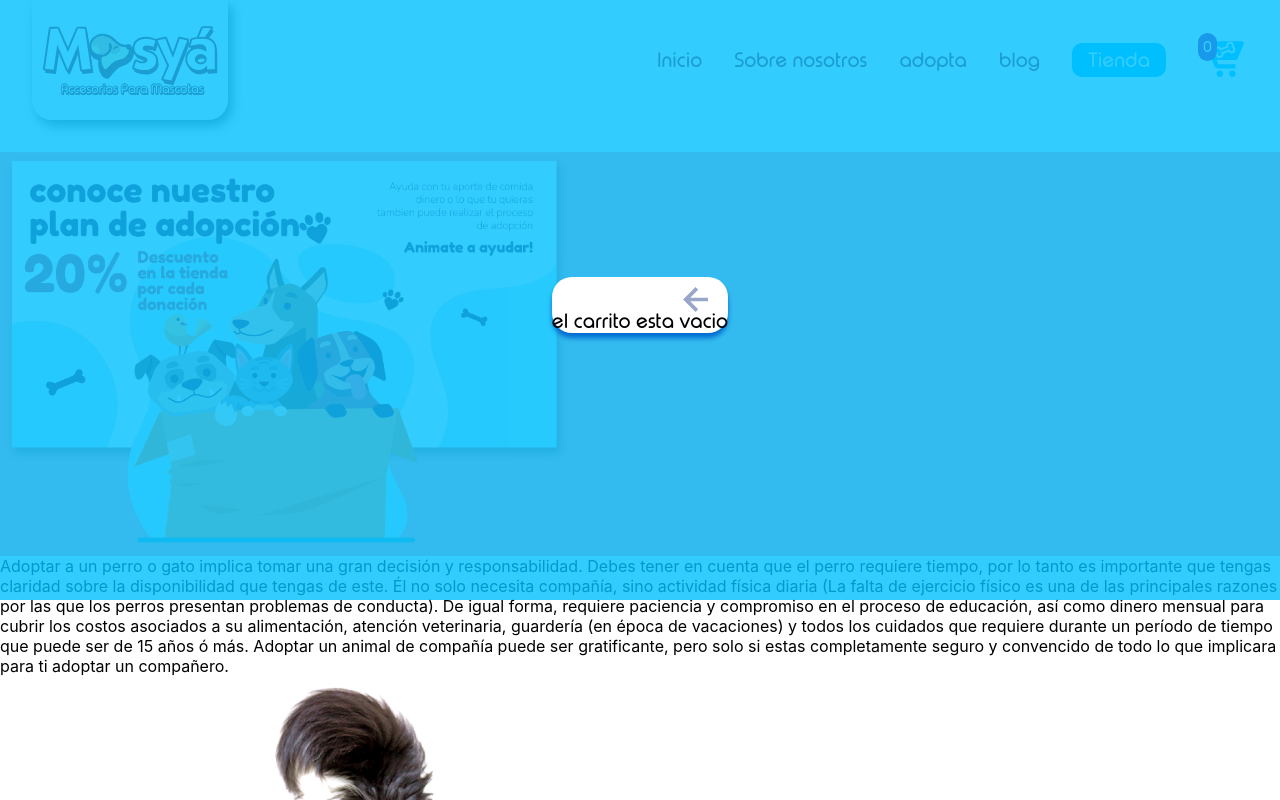
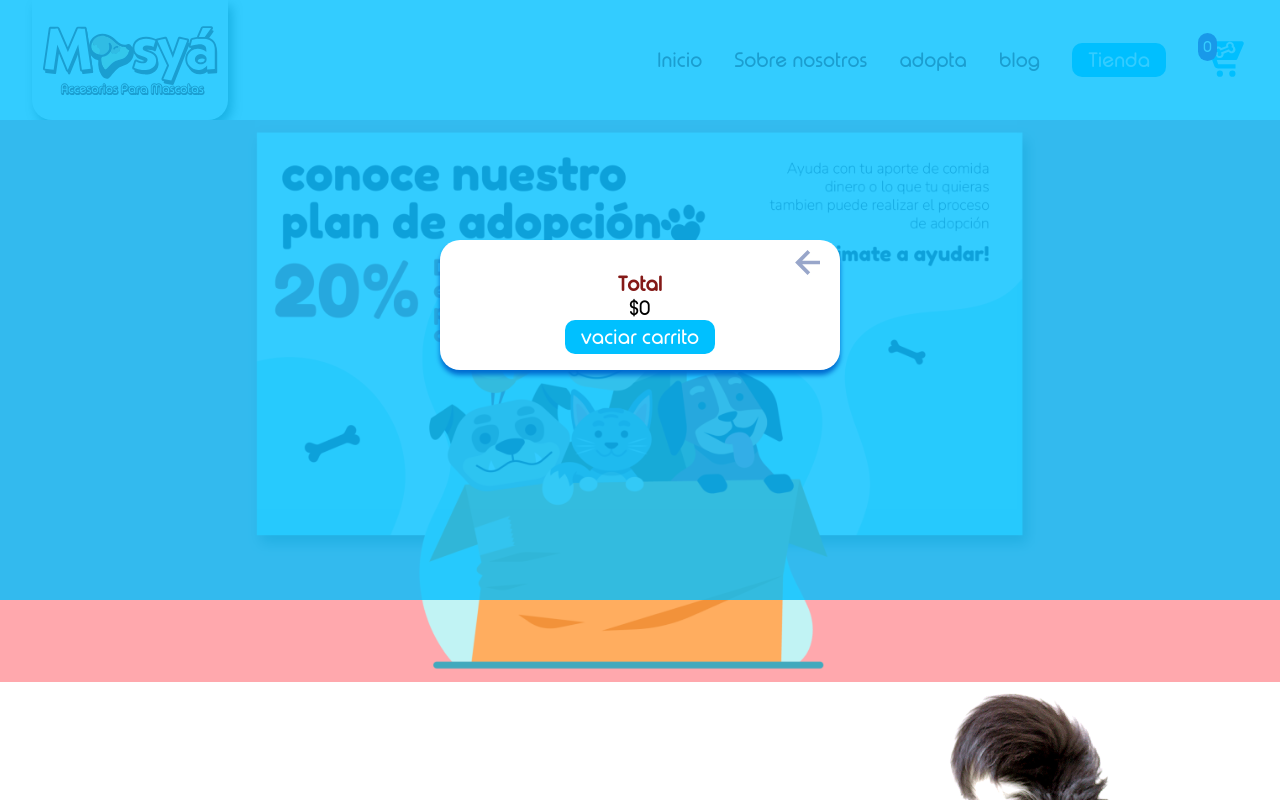
Before and after one commit to Robin98123/Masy-tienda-de-mascotas, a React (Create React App) app: page /adopt in a window 1280 px wide. Both pictures are taken after a click on the picture 1223 px from the left and 57 px from the top of the page. Shown: the top 800 px of the page. Built offline with nearby package versions, Linux system fonts and the light colour scheme.

Commit message:
se añaden productos al carrito

```diff
--- a/src/components/Footer.jsx
+++ b/src/components/Footer.jsx
@@ -1,4 +1,4 @@
-import React from "react"
+import React from "react";
 import "./footer.css"
 import logo_svg from "../img/logo_masya_usolibre.svg"
 import tiktok from "../icons/tiktok_icon.svg"
@@ -6,6 +6,7 @@ import instagram from "../icons/instagram_icon.svg"
 import whatsapp from "../icons/whatsapp_icon.svg"
 import youtube from "../icons/youtube_icon.svg"
 import medios_pago from "../icons/medios_pago.png"
+import { Routes } from "react-router-dom"
 
 
 export default function Footer (){
--- a/src/components/Header.jsx
+++ b/src/components/Header.jsx
@@ -1,4 +1,4 @@
-import React, { Fragment, useState } from "react";
+import React, { useState } from "react";
 import "./header.css";
 import logo from "../img/logo_masya.svg";
 import { Link } from "react-router-dom";
@@ -7,11 +7,7 @@ import menu_icon from "../icons/menu_icon.svg";
 import alt_arrow from "../icons/left-arrow-alt.svg";
 
 export default function Header({
-  productsInCart,
-  setProductsInCart,
-  allToProducts,
-  setAllToProducts,
-  allProducts,
+  productsInCart, total
 }) {
   const [active, setActive] = useState(false);
 
@@ -62,23 +58,24 @@ export default function Header({
                       <div className="overlay-modal">
                         <div className="conten_modal-cart">
 
-                            {allToProducts.map((product) => (
+                            {productsInCart.map((product) => (
                                 <>
                                 <div
                                     className="content-productsInCart"
                                     key={product.id}>
                                     <h1>{product.quantity}</h1>
                                     <h1>{product.name}</h1>
-                                    <h1>{product.price}</h1>
+                                    <h1>${product.price}</h1>
                                 </div>
+                                </>))}
 
                                 <div>
                                     <h1>Total</h1>
                                 </div>
 
-                                <span className="total-pagar">$200</span>
-                                </>))}
-                                <p>el carrito esta vacio</p>
+                                <span className="total-pagar">${total}</span>
+                                <button className="Clear-all-cart">vaciar carrito</button>
+
                                 <button
                     className="close_modal"
                     onClick={() => setActive(!active)}
--- a/src/components/header.css
+++ b/src/components/header.css
@@ -233,7 +233,7 @@
     padding-top: 2rem;
     border-radius: 20px;
     margin-top: 10px;
-    max-width: 800px;
+    width: 400px;
     box-shadow: 0px 5px 5px 0px #006cd0;
 
 }
@@ -281,3 +281,17 @@ position: relative;
     top: 0;
     left: 0;
 }
+
+.Clear-all-cart{
+    font-family: typo-round;
+    font-size: 20px;
+    color: white;
+    background-color: #00C0FF;
+    padding-left: 1rem;
+    padding-right: 1rem;
+    padding-top: 0.3rem;
+    padding-bottom: 0.3rem;
+    border-radius: 10px;
+    border: none;
+    margin-bottom: 1rem;
+}
--- a/src/pages/About.js
+++ b/src/pages/About.js
@@ -1,6 +1,26 @@
+import React from "react";
+import "./about.css"
+import banner_about from "../img/anuncios/banner-about.svg"
+
 const About = () =>{
     return (
-        <h1>Hola mundo cruel</h1>
+        <>
+        <div className="welcome_tittle"> Hola! Masyá te da la Bienvenida</div>
+        <div className="containt_main">
+        <h1>Lo mejor para tu mascota</h1>
+        <div className="about_main">
+        <img src={banner_about}></img>
+        <p>Hemos creado Masyá solo para ti, apasionados por los animales <br/>
+            conocemos de primera mano que encontrar productos de buena calidad <br/>
+            y con precios accequibles es muy dificil, hoy en dia, por eso mas yá te <br/>
+            brinda esta opción que te permitirá desde la comodidad de tu casa <br/>
+            el encontrar productos, junto a un asesoramiento de epertos veterinarios <br/>
+            que te guiarán y te acompñaran para que estés totalmente <br/>
+            satrisfecho y tus mascotas muy felices <br/>
+        </p>
+        </div>
+        </div>
+        </>
     )
 }
 
--- a/src/pages/Adopt.js
+++ b/src/pages/Adopt.js
@@ -5,31 +5,32 @@ import "./adopt.css"
 
 const Adopt = () =>{
     return (
-        <>
+
+        <div className="container_adopt">
         <div className="img_banner">
         <img src={banneradop} />
         </div>
-        <div>
-            <p>Adoptar a un perro o gato implica tomar una gran decisión
-y responsabilidad. Debes tener en cuenta que el perro
- requiere tiempo, por lo tanto es importante que tengas
- claridad sobre la disponibilidad que tengas de este.
+        <div className="adop-main">
+            <p>Adoptar a un perro o gato implica tomar una gran decisión <br/>
+y responsabilidad, debes tener en cuenta que el perro <br/>
+ requiere tiempo, por lo tanto es importante que tengas <br/>
+ claridad sobre la disponibilidad que tengas de este <br/>
 
- Él no solo necesita compañía, sino actividad física diaria
-(La falta de ejercicio físico es una de las principales razones
- por las que los perros presentan problemas de conducta).
-De igual forma, requiere paciencia y compromiso en el
-proceso de educación, así como dinero mensual para cubrir
- los costos asociados a su alimentación, atención veterinaria,
-guardería (en época de vacaciones) y todos los cuidados
-que requiere durante un período de tiempo que puede ser
- de 15 años ó más. Adoptar un animal de compañía puede
- ser gratificante, pero solo si estas completamente seguro
-y convencido de todo lo que implicara para ti adoptar
-un compañero.</p>
+ Él no solo necesita compañía, sino actividad física diaria  <br/>
+(La falta de ejercicio físico es una de las principales razones <br/>
+ por las que los perros presentan problemas de conducta) <br/>
+De igual forma, requiere paciencia y compromiso en el <br/>
+proceso de educación, así como dinero mensual para cubrir <br/>
+ los costos asociados a su alimentación, atención veterinaria, <br/>
+guardería (en época de vacaciones) y todos los cuidados <br/>
+que requiere durante un período de tiempo que puede ser <br/>
+ de 15 años ó más, adoptar un animal de compañía puede <br/>
+ ser gratificante, pero solo si estas completamente seguro <br/>
+y convencido de todo lo que implicara para ti adoptar <br/>
+un compañero</p>
     <img src={dog_image}/>
         </div>
-        </>
+        </div>
     )
 }
 
--- a/src/pages/Layout.js
+++ b/src/pages/Layout.js
@@ -9,6 +9,7 @@ import Footer from "../components/Footer";
 const Layout = (allProducts) =>{
     const [productsInCart, setProductsInCart, ] = useState([]);
     const [allToProducts, setAllToProducts] = useState([]);
+    const [total, setTotal] = useState(0);
     console.log("products in layouts", productsInCart)
     return (
         <div>
@@ -18,6 +19,7 @@ const Layout = (allProducts) =>{
             allToProducts={allToProducts}
             setAllProducts={setAllToProducts}
             allProducts={allProducts}
+            total={total}
             />
 
             <div><Routes
--- /dev/null
+++ b/src/pages/about.css
@@ -0,0 +1,41 @@
+.welcome_tittle{
+    background-color: #00C0FF;
+    color: white;
+    font-family: Typo-round;
+    font-size: 40px;
+    text-align: center;
+    margin-top: 3rem;
+    margin-bottom: 3rem;
+    padding-top: 2rem;
+    padding-bottom: 2rem;
+}
+
+.containt_main{
+    display: flex;
+    justify-content: center;
+    align-items: center;
+    flex-direction: column;
+}
+
+
+.containt_main h1{
+    font-size: 25px;
+}
+
+.about_main{
+    display: flex;
+    margin-top: 2rem;
+    gap: 2rem;
+    align-items: center;
+    margin-bottom: 2rem;
+}
+
+.about_main img{
+    max-width: 350px;
+}
+
+.about_main p{
+    font-family: Typo-round;
+    font-size: 20px;
+    color: gray;
+}
--- a/src/pages/adopt.css
+++ b/src/pages/adopt.css
@@ -1,9 +1,29 @@
 .img_banner{
-    margin-top: 2rem;
     width: 100%;
     background-color: #FFA8AD;
+    display: flex;
+    justify-content: center;
+    align-items: center;
 }
 
 .img_banner img{
-    height: 400px;
+    max-width:  800px;
 }
+
+.container_adopt{
+    display: flex;
+    flex-direction: column;
+    justify-content: center;
+    align-items: center;
+}
+
+.adop-main{
+    display: flex;
+    align-items: center;
+}
+
+.adop-main p{
+    font-family: Typo-round;
+    font-size: 20px;
+    color: gray;
+}
```
Also changed, not shown: src/components/ProductCard.jsx (+9 -1 lines), src/img/ProdutsCards/data.js (+51 -51 lines), src/img/anuncios/banner-about.svg (added).
